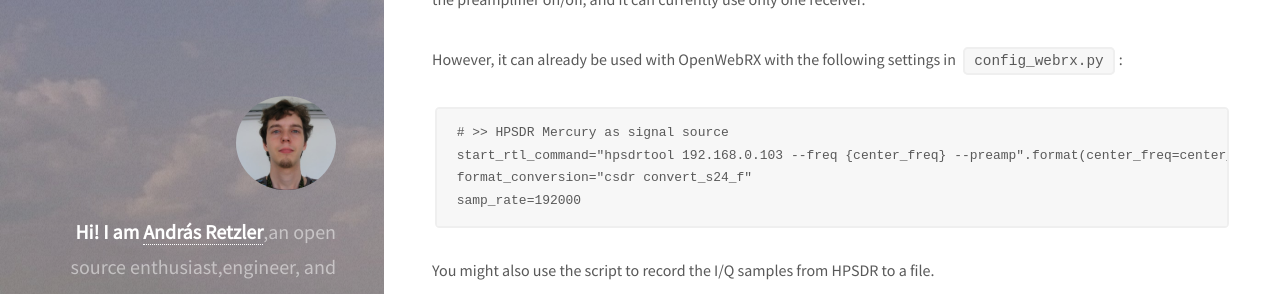
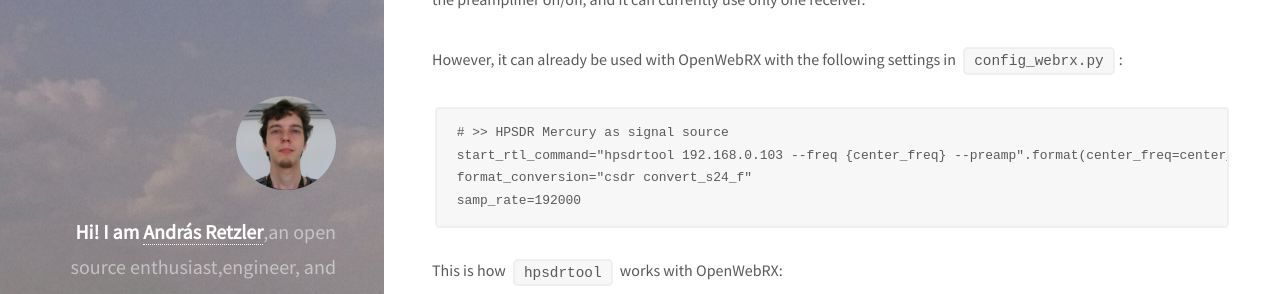
Before and after one commit to ha7ilm/ha7ilm.github.io, a Jekyll site: the page built from _posts/2016-06-23-hpsdrtool.md, in a window 1280 px wide and 900 px high, scrolled down 467 px, cut to the strip 0-294 px from the top of the window. Built offline with Jekyll 4.4.1, drawn with Linux system fonts in a browser that asks for light colours; comment, search, counter and statistics services are not loaded.

Commit message:
Fixed article

````diff
--- a/_posts/2016-06-23-hpsdrtool.md
+++ b/_posts/2016-06-23-hpsdrtool.md
@@ -20,8 +20,6 @@ format_conversion="csdr convert_s24_f"
 samp_rate=192000
 ```
 
-You might also use the script to record the I/Q samples from HPSDR to a file.
-
 This is how `hpsdrtool` works with OpenWebRX:
 
 <img src="/images/hpsdr1.png" style="max-width: 100%" />
````
